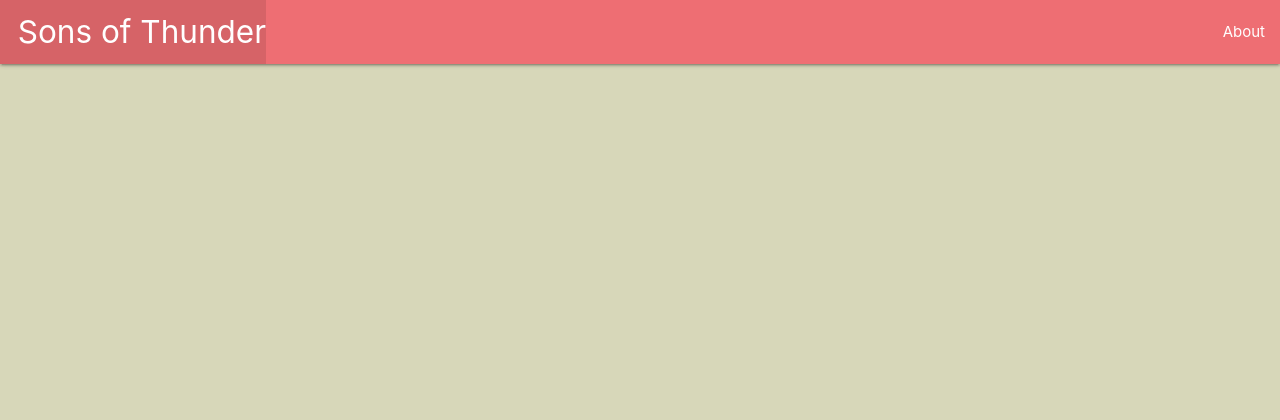
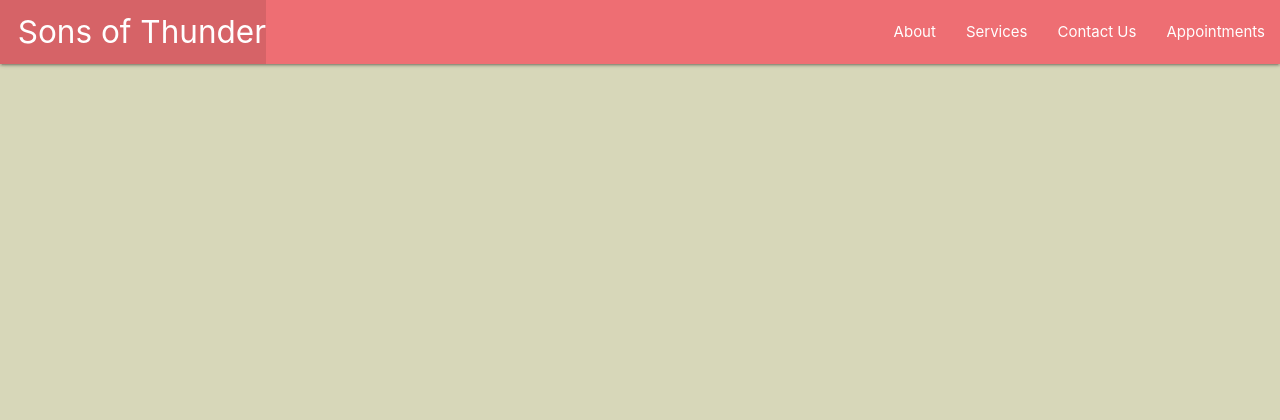
Before and after one commit to onias17/sonsofthunder, a Django app: template main_app/templates/base.html in a window 1280 px wide. Shown: the top 420 px of the page. Run offline with Django 3.2, Linux system fonts and the light colour scheme; the template is opened without the code that fills it, so the values that code supplies are empty; parts of the project's set-up code (start-up, migrations or seed data) failed here and were passed over.

Commit message:
created appointments route and Appointment class

```diff
--- a/main_app/templates/base.html
+++ b/main_app/templates/base.html
@@ -19,6 +19,15 @@
                     <li><a href="/" class="left brand-logo">&nbsp;&nbsp;Sons of Thunder</a></li>
                 </ul>
                 <ul class="right">
+                    <li><a href="/appointments">Appointments</a></li>
+                </ul>
+                <ul class="right">
+                    <li><a href="">Contact Us</a></li>
+                </ul>
+                <ul class="right">
+                    <li><a href="/services">Services</a></li>
+                </ul>
+                <ul class="right">
                     <li><a href="/about">About</a></li>
                 </ul>
             </div>
--- a/main_app/urls.py
+++ b/main_app/urls.py
@@ -3,5 +3,7 @@ from . import views
 
 urlpatterns = [
     path('', views.home, name='home'),
-    path('about/', views.about, name='about')
+    path('about/', views.about, name='about'),
+    # path('services/', views.services, name='services'),
+    path('appointments/', views.apointments_index, name='appoitnments'),
 ]
```
Also changed, not shown: main_app/views.py (+18 -1 lines).
